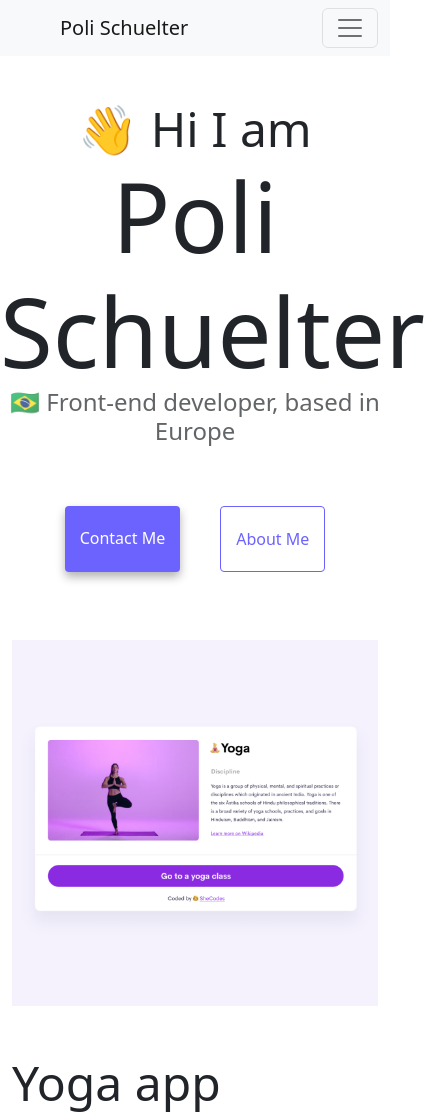
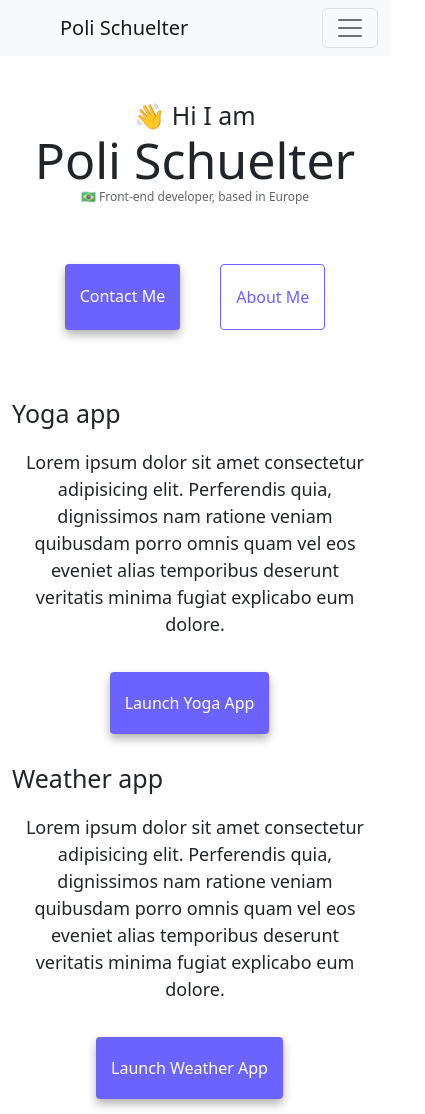
Before and after one commit to polianasc/portfolio-homework---shecodes, a plain HTML site: page index.html in a window 390 px wide. Shown: the top 1114 px of the page, 425 px wide, since content can reach past the window. Drawn offline with nearby package versions, Linux system fonts and the light colour scheme.

Commit message:
add css media queries

```diff
--- a/index.html
+++ b/index.html
@@ -64,7 +64,7 @@
 
     <div class="container">
       <div class="row">
-        <div class="col-md-6 mb-5">
+        <div class="col-md-6 mb-5 d-none d-sm-block">
           <img src="/images/yoga.png" class="img-fluid" />
         </div>
         <div class="col-md-6 bg-white mb-5">
@@ -91,10 +91,10 @@
             <a href="/" class="launch-link ms-1 mt-">Launch Weather App</a>
           </div>
         </div>
-        <div class="col-md-6 mb-5">
+        <div class="col-md-6 mb-5 d-none s-sm-block">
           <img src="/images/weather.png" class="img-fluid" />
         </div>
-        <div class="col-md-6 mb-5">
+        <div class="col-md-6 mb-5 d-none s-sm-block">
           <img src="/images/yogurt.png" class="img-fluid" />
         </div>
         <div class="col-md-6 bg-white mb-5">
--- a/style.css
+++ b/style.css
@@ -33,6 +33,23 @@ p {
   border-radius: 4px;
   font-size: 18px;
   line-height: 1.5;
+}
+
+@media (max-width: 600px) {
+  body {
+    text-align: center;
+  }
+  h1 {
+    font-size: 50px;
+  }
+
+  h2 {
+    font-size: 25px;
+  }
+
+  h3 {
+    font-size: 12px;
+  }
 }
 
 .navigation-links {
```
